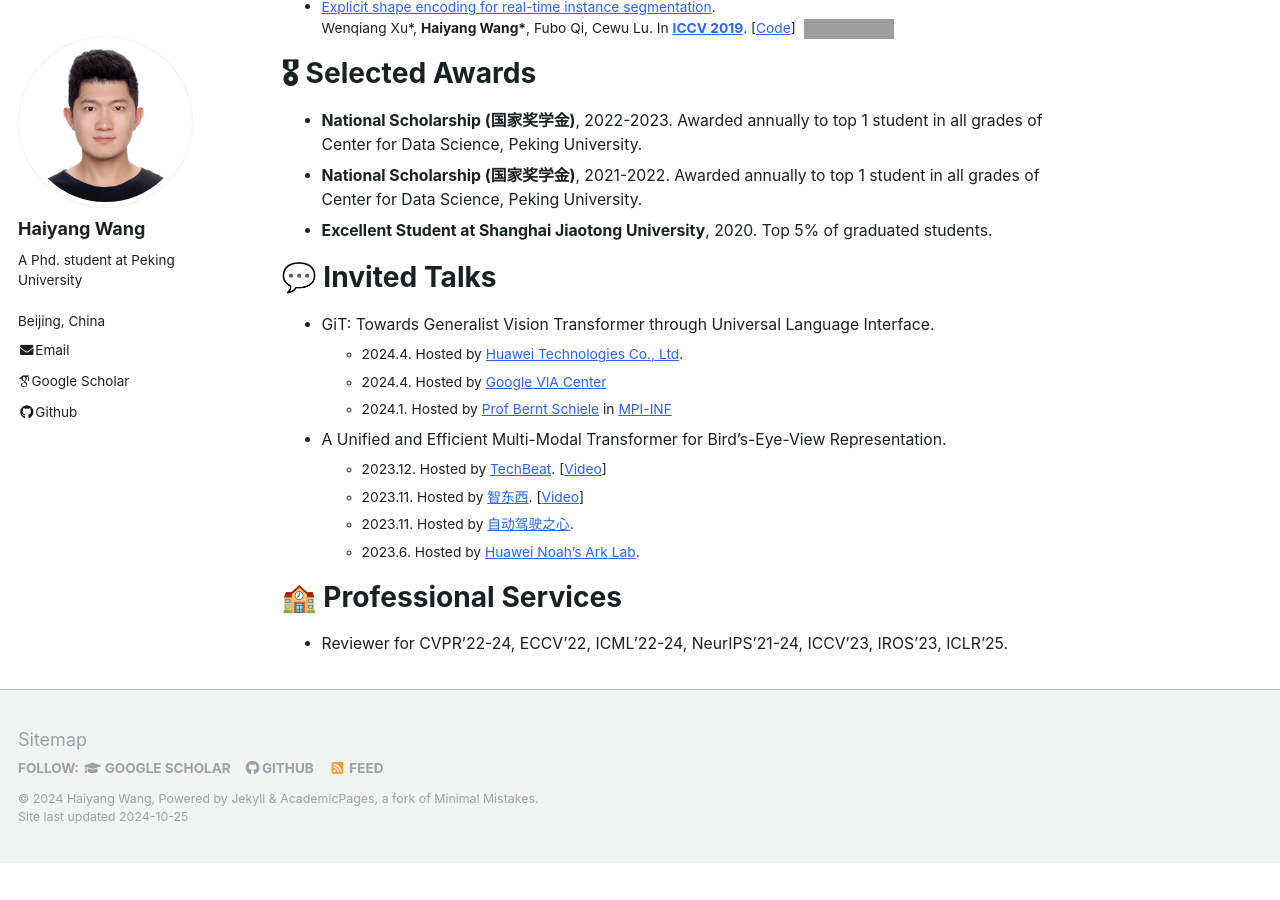
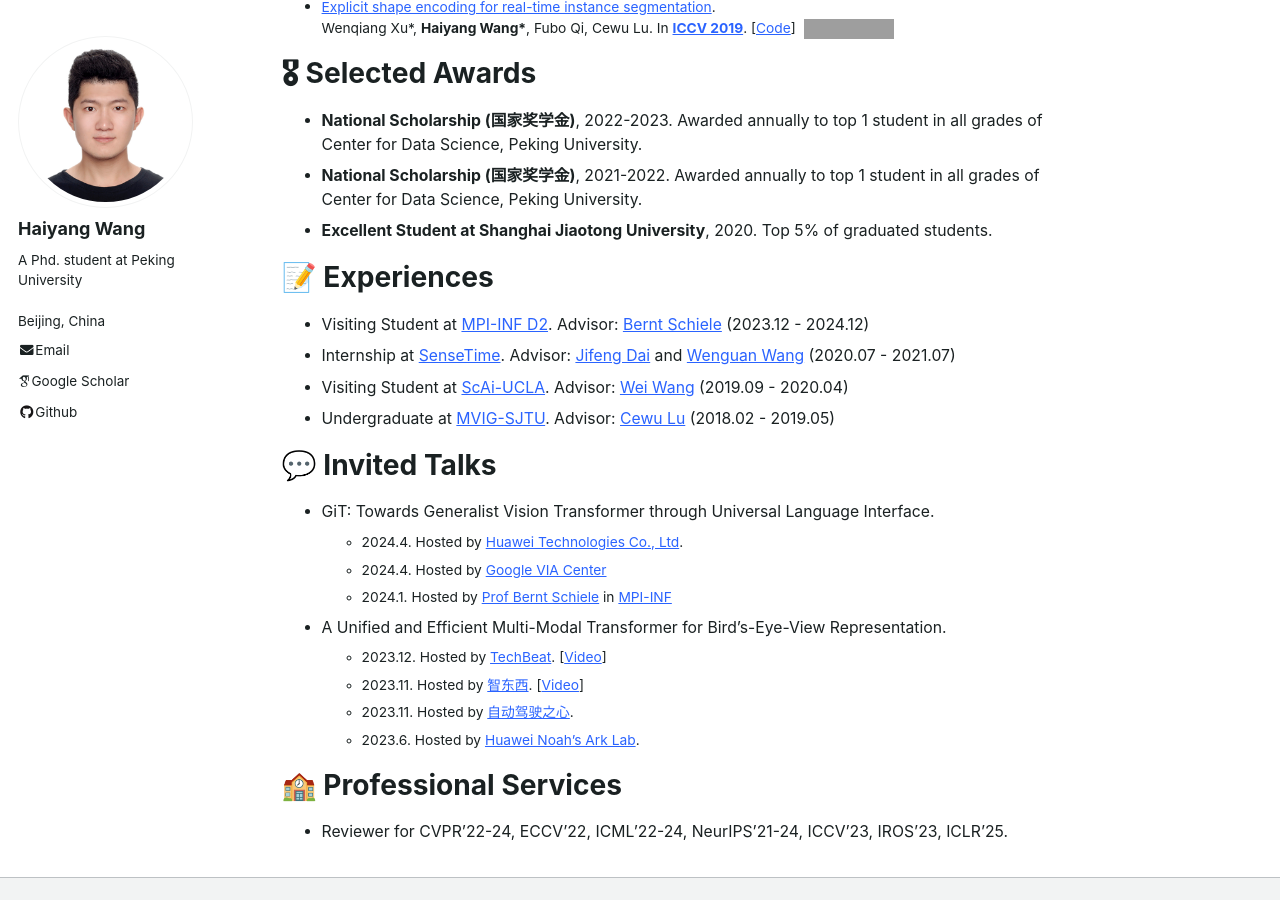
Before and after one commit to Haiyang-W/haiyang-w.github.io, a Jekyll site: the page built from _pages/about.md, in a window 1280 px wide and 900 px high, scrolled down 1297 px. Built offline with Jekyll 4.4.1, drawn with Linux system fonts in a browser that asks for light colours; some web fonts are replaced; comment, search, counter and statistics services are not loaded; before the commit the page ends 2160 px from its top, so only the background shows below that; grey boxes are pictures that could not be loaded.

Commit message:
update 2024.10.25

```diff
--- a/_pages/about.md
+++ b/_pages/about.md
@@ -56,6 +56,13 @@ Wenqiang Xu\*, **Haiyang Wang\***, Fubo Qi, Cewu Lu. In [**ICCV 2019**](https://
 * **National Scholarship (国家奖学金)**, 2021-2022. Awarded annually to top 1 student in all grades of Center for Data Science, Peking University.
 * **Excellent Student at Shanghai Jiaotong University**, 2020.  Top 5% of graduated students.
 
+📝 Experiences
+======
+* Visiting Student at [MPI-INF D2](https://www.mpi-inf.mpg.de/departments/computer-vision-and-machine-learning). Advisor: [Bernt Schiele](https://scholar.google.com/citations?user=z76PBfYAAAAJ&hl=en&oi=ao) (2023.12 - 2024.12)
+* Internship at [SenseTime](https://www.sensetime.com/en). Advisor: [Jifeng Dai](https://scholar.google.com/citations?user=SH_-B_AAAAAJ&hl=en&oi=ao) and [Wenguan Wang](https://scholar.google.com/citations?user=CqAQQkgAAAAJ&hl=zh-CN) (2020.07 - 2021.07)
+* Visiting Student at [ScAi-UCLA](https://scai.cs.ucla.edu/). Advisor: [Wei Wang](https://scholar.google.de/citations?user=UedS9LQAAAAJ&hl=en) (2019.09 - 2020.04)
+* Undergraduate at [MVIG-SJTU](https://www.mvig.org/). Advisor: [Cewu Lu](https://scholar.google.com/citations?user=QZVQEWAAAAAJ&hl=en) (2018.02 - 2019.05)
+
 💬 Invited Talks
 ======
 * GiT: Towards Generalist Vision Transformer through Universal Language Interface.
```
